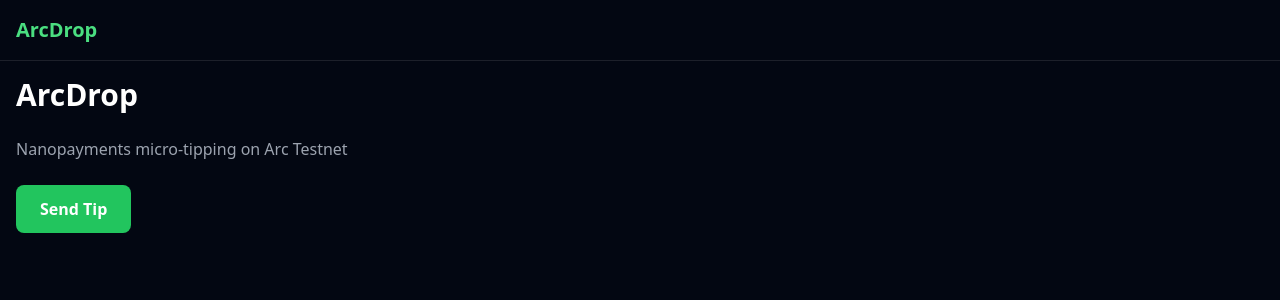
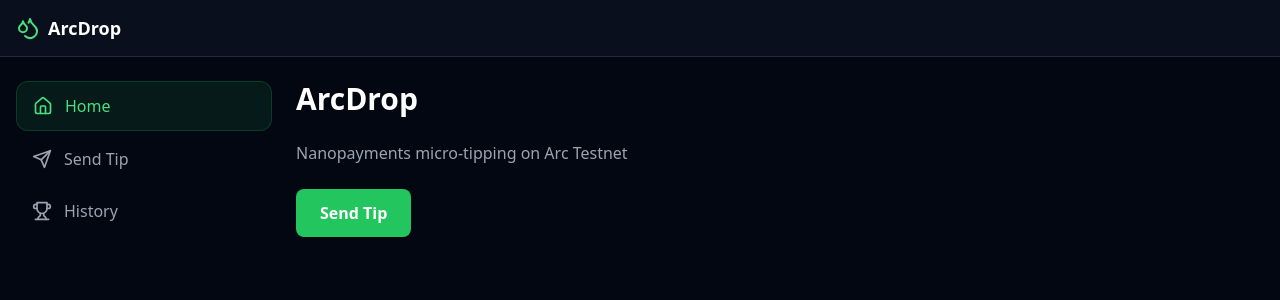
Before and after one commit to webnix-space/ArcDrop, a React (Vite) app in the folder frontend/: page / in a window 1280 px wide. Shown: the top 300 px of the page. Built offline with nearby package versions, Linux system fonts and the light colour scheme.

Commit message:
update routes with layout

```diff
--- a/frontend/src/App.jsx
+++ b/frontend/src/App.jsx
@@ -1,21 +1,19 @@
 import React from 'react'
 import { Routes, Route } from 'react-router-dom'
+import Layout from './components/Layout.jsx'
 import Home from './pages/Home.jsx'
 import SendTip from './pages/SendTip.jsx'
+import History from './pages/History.jsx'
 
 function App() {
   return (
-    <div className="min-h-screen bg-gray-950 text-white">
-      <nav className="border-b border-white/10 p-4">
-        <h1 className="text-xl font-bold text-green-400">ArcDrop</h1>
-      </nav>
-      <main className="p-4">
-        <Routes>
-          <Route path="/" element={<Home />} />
-          <Route path="/send" element={<SendTip />} />
-        </Routes>
-      </main>
-    </div>
+    <Layout>
+      <Routes>
+        <Route path="/" element={<Home />} />
+        <Route path="/send" element={<SendTip />} />
+        <Route path="/history" element={<History />} />
+      </Routes>
+    </Layout>
   )
 }
 
```
